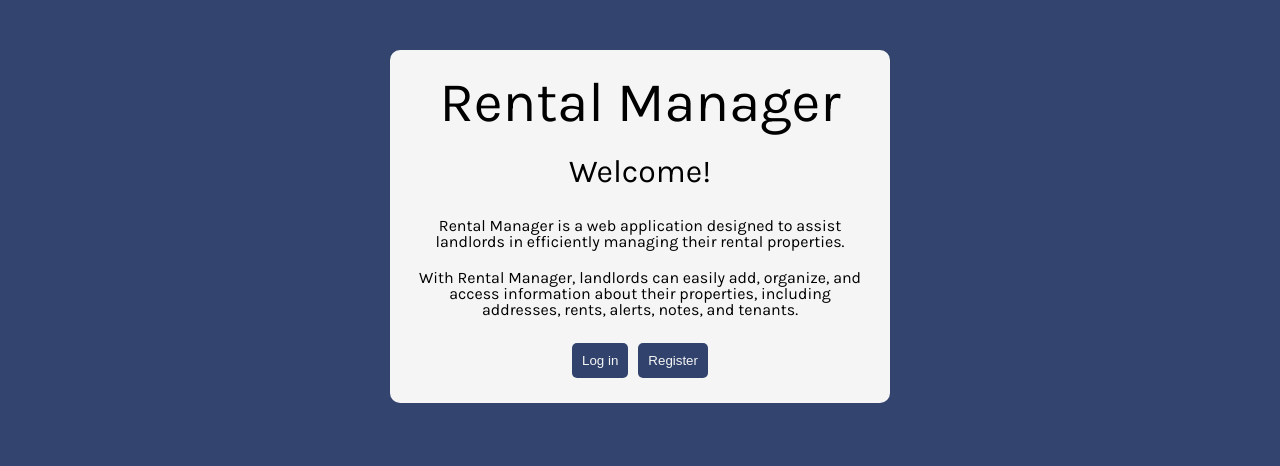
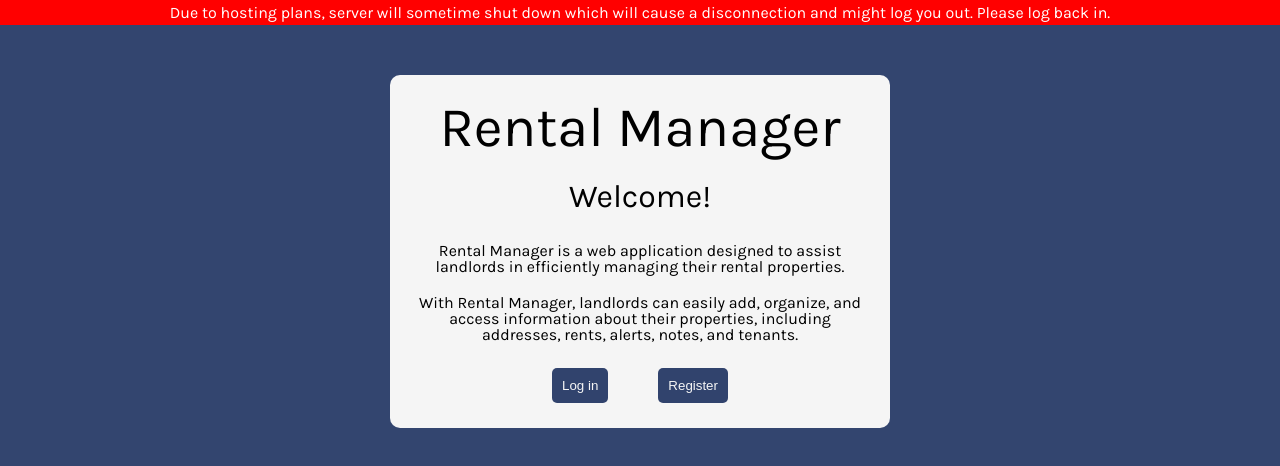
Before and after one commit to fotmjay/rentalmanager, a React (Vite) app: page / in a window 1280 px wide. Shown: the top 466 px of the page. Built offline with nearby package versions, Linux system fonts and the light colour scheme.

Commit message:
added warning banner for server hosting and fixed CSS to accomodate it

```diff
--- a/public/styles.css
+++ b/public/styles.css
@@ -1,7 +1,32 @@
 body {
   background-color: rgba(0, 23, 76, 0.8);
-  padding: 50px;
+  padding: 0;
   font-family: Karla, sans-serif;
+}
+
+#root {
+  width: 100%;
+}
+
+.first--container {
+  margin: 50px;
+}
+
+.warningBanner {
+  padding: 0;
+  width: 100%;
+  background-color: red;
+  height: 25px;
+  line-height: 25px;
+  position: static;
+  top: 0;
+  z-index: 999;
+}
+
+.warningBannerText {
+  padding: 0;
+  color: white;
+  text-align: center;
 }
 
 .landing--welcome {
@@ -13,7 +38,7 @@ body {
 }
 
 .landing--container button {
-  margin-bottom: 25px !important;
+  margin: 25px !important;
 }
 
 .landing--welcome {
@@ -197,7 +222,7 @@ div.specificWindow--container {
   border-radius: 10px;
   background-color: #f5f5f5;
   padding: 25px;
-  margin: 50px auto;
+  margin: 75px auto 50px auto;
   position: relative;
 }
 
--- a/src/App.jsx
+++ b/src/App.jsx
@@ -1,6 +1,7 @@
 import AuthPage from "./components/mainPages/AuthPage";
 import Dashboard from "./components/mainPages/Dashboard";
 import LandingPage from "./components/mainPages/LandingPage";
+import WarningBanner from "./components/WarningBanner";
 import { useState } from "react";
 import { BrowserRouter, Routes, Route, Navigate } from "react-router-dom";
 
@@ -11,7 +12,7 @@ function App() {
 
   return (
     <BrowserRouter>
-      <div>
+      <div className="first--container">
         <Routes>
           <Route exact path="/" element={<LandingPage />}></Route>
           <Route
--- /dev/null
+++ b/src/components/WarningBanner.jsx
@@ -0,0 +1,10 @@
+export default function WarningBanner() {
+  return (
+    <div className="warningBanner">
+      <h4 className="warningBannerText">
+        Due to hosting plans, server will sometime shut down which will cause a disconnection and might log you out.
+        Please log back in.
+      </h4>
+    </div>
+  );
+}
--- a/src/components/inputForms/AddressForm.jsx
+++ b/src/components/inputForms/AddressForm.jsx
@@ -194,7 +194,7 @@ export default function AddressForm(props) {
           ))}
         </ul>
         <button className="editWindow--submitButton" type="submit">
-          Add!
+          {props.editMode ? "Update" : "Add"}
         </button>
       </form>
       {confirmation && confirmation}
--- a/src/components/inputForms/TenantForm.jsx
+++ b/src/components/inputForms/TenantForm.jsx
@@ -196,7 +196,7 @@ export default function TenantForm(props) {
         ></input>
         <br />
         <button className="editWindow--submitButton" type="submit">
-          {props.editMode ? "Update" : "Add!"}
+          {props.editMode ? "Update" : "Add"}
         </button>
       </form>
       {createConfirmationMessage()}
--- a/src/main.jsx
+++ b/src/main.jsx
@@ -1,9 +1,11 @@
 import React from "react";
 import ReactDOM from "react-dom/client";
 import App from "./App.jsx";
+import WarningBanner from "./components/WarningBanner.jsx";
 
 ReactDOM.createRoot(document.getElementById("root")).render(
   <React.StrictMode>
+    <WarningBanner />
     <App />
   </React.StrictMode>
 );
```
